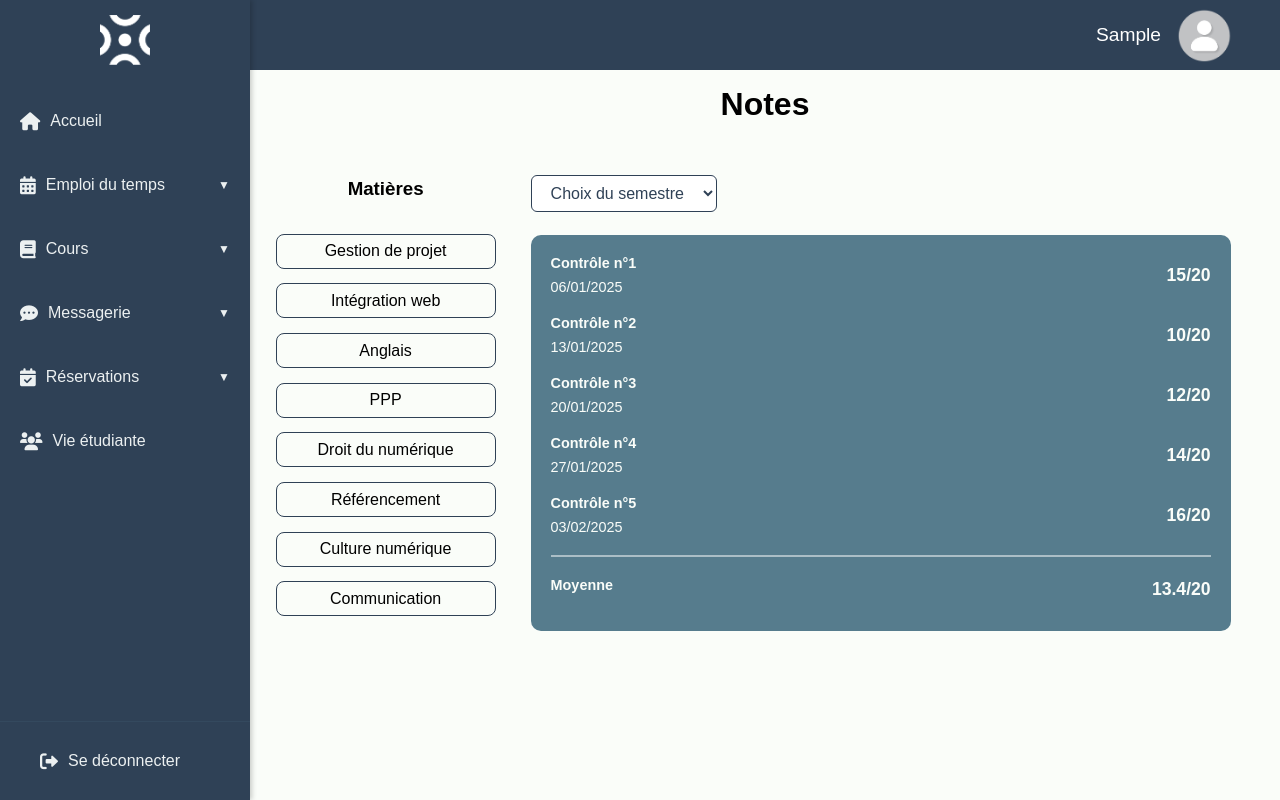
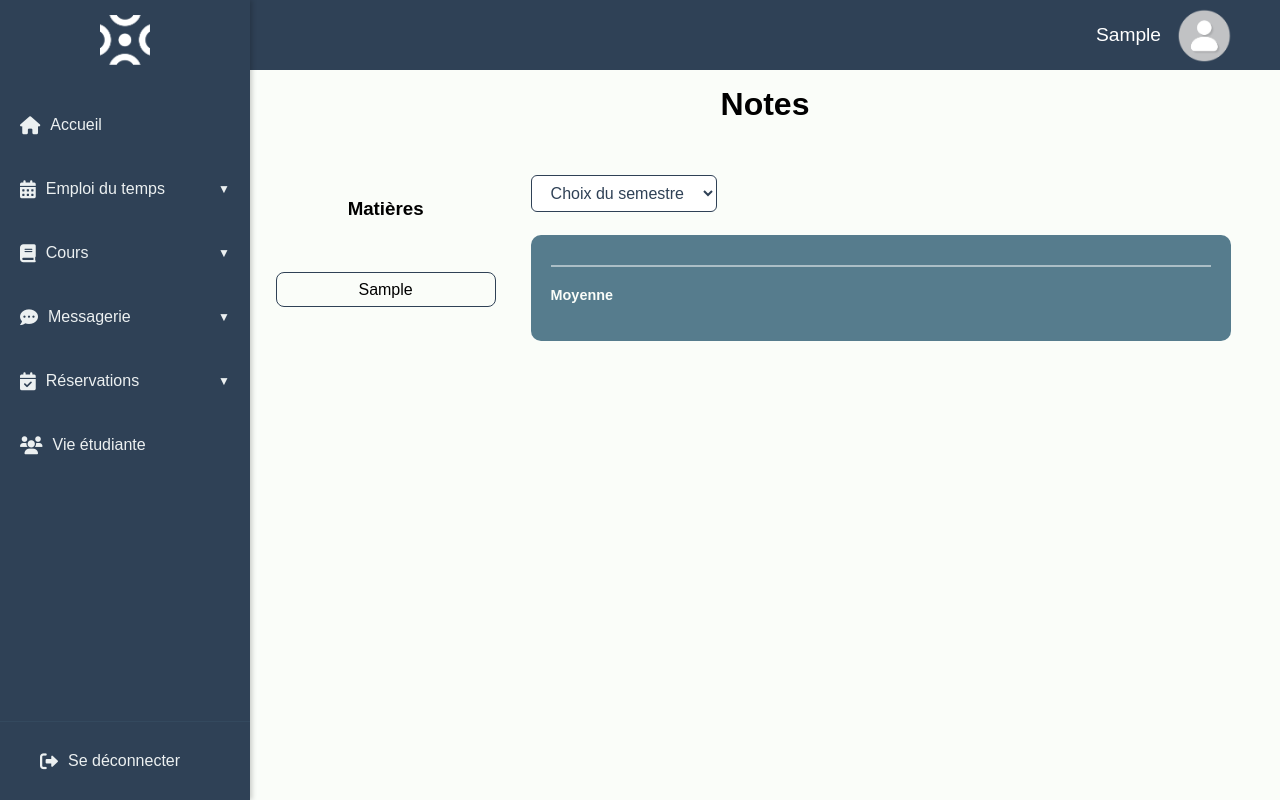
Before and after one commit to llclarall/ENT, a PHP site: page /notes.php in a window 1280 px wide. Run offline with PHP 8.4, Linux system fonts and the light colour scheme; the visitor is signed in with stand-in values (Sample User, id 1); tables that the repository leaves empty or names only in its code hold one stand-in row (values such as "Sample post").

Commit message:
back pages notes ajouté
ajout widget absences page profil

```diff
--- a/accueil.php
+++ b/accueil.php
@@ -19,6 +19,8 @@ $rendus = $stmt->fetchAll(PDO::FETCH_ASSOC);
 
 
 
+
+// Récupérer le total des heures d'absences non justifiées pour l'utilisateur connecté
 $user_id = $_SESSION['id'];
 
 try {
--- a/header.php
+++ b/header.php
@@ -16,6 +16,18 @@ $stmt->execute();
 $user = $stmt->fetch(PDO::FETCH_ASSOC);
 ?>
 
+<!DOCTYPE html>
+<html lang="fr">
+<head>
+    <meta charset="UTF-8">
+    <meta name="viewport" content="width=device-width, initial-scale=1.0">
+    <link rel="shortcut icon" href="images/logo.png" type="image/x-icon">
+</head>
+<body>
+
 <header>
     <a href="profil.php"><?=$user['prenom']?><img src="images/filler.png" alt=""></a>
 </header>
+
+</body>
+</html>
--- a/notes.php
+++ b/notes.php
@@ -2,100 +2,107 @@
 include 'header.php';
 include 'nav.php';
 ?>
-
 
 <!DOCTYPE html>
 <html lang="FR">
 <head>
     <meta charset="UTF-8">
     <link rel="stylesheet" href="styles.css">
-
     <link rel="preconnect" href="https://fonts.googleapis.com">
     <link rel="preconnect" href="https://fonts.gstatic.com" crossorigin>
-
     <meta name="viewport" content="width=device-width, initial-scale=1.0">
     <title>ENT | Notes</title>
+    <script>
+        // Fonction pour soumettre automatiquement le formulaire lors du changement de sélection
+        function submitForm() {
+            document.getElementById("semester-form").submit();
+        }
+    </script>
 </head>
 <body>
 
 <section class="page-notes">
-
     <h1>Notes</h1>
 
-
-
-
     <div class="container">
-
         <div class="small-boxes">
             <h3>Matières</h3>
+            <?php
+            // Récupérer toutes les matières distinctes
+            $query = "SELECT DISTINCT matiere FROM notes";
+            $stmt = $db->query($query);
 
-        <div class="small-box">Gestion de projet</div>
-        <div class="small-box">Intégration web</div>
-        <div class="small-box">Anglais</div>
-        <div class="small-box">PPP</div>
-        <div class="small-box">Droit du numérique</div>
-        <div class="small-box">Référencement</div>
-        <div class="small-box">Culture numérique</div>
-        <div class="small-box">Communication</div>
+            // Afficher chaque matière dans une boîte
+            while ($row = $stmt->fetch(PDO::FETCH_ASSOC)) {
+                echo "<div class='small-box'>" . htmlspecialchars($row['matiere']) . "</div>";
+            }
+            ?>
         </div>
 
         <div class="large-box">
-
+            <!-- Formulaire pour choisir le semestre (avec soumission automatique) -->
+            <form method="POST" action="" id="semester-form">
                 <div class="semester-dropdown">
-        <select id="semester" name="semester">
+                    <select id="semester" name="semester" onchange="submitForm()">
                         <option value="" disabled selected>Choix du semestre</option>
-            <option value="semester1">Semestre 1</option>
-            <option value="semester2">Semestre 2</option>
+                        <option value="semestre1" <?php echo isset($_POST['semester']) && $_POST['semester'] == 'semestre1' ? 'selected' : ''; ?>>Semestre 1</option>
+                        <option value="semestre2" <?php echo isset($_POST['semester']) && $_POST['semester'] == 'semestre2' ? 'selected' : ''; ?>>Semestre 2</option>
                     </select>
                 </div>
+            </form>
 
-        <div class="control-row">
-            <div class="control-info">
-                <p class="gras">Contrôle n°1</p>
-                <p class="date">06/01/2025</p>
-            </div>
-            <div class="control-note">15/20</div>
-        </div>
-        <div class="control-row">
-            <div class="control-info">
-                <p class="gras">Contrôle n°2</p>
-                <p class="date">13/01/2025</p>
-            </div>
-            <div class="control-note">10/20</div>
-        </div>
-        <div class="control-row">
-            <div class="control-info">
-                <p class="gras">Contrôle n°3</p>
-                <p class="date">20/01/2025</p>
-            </div>
-            <div class="control-note">12/20</div>
-        </div>
-        <div class="control-row">
-            <div class="control-info">
-                <p class="gras">Contrôle n°4</p>
-                <p class="date">27/01/2025</p>
-            </div>
-            <div class="control-note">14/20</div>
-        </div>
-        <div class="control-row">
-            <div class="control-info">
-                <p class="gras">Contrôle n°5</p>
-                <p class="date">03/02/2025</p>
-            </div>
-            <div class="control-note">16/20</div>
-        </div>
+            <?php
+            // Sélectionner toutes les notes pour un semestre spécifique
+            if (isset($_POST['semester'])) {
+                $semester = $_POST['semester'];
+                $query = "SELECT * FROM notes WHERE semestre = :semester";
+                $stmt = $db->prepare($query);
+                $stmt->bindParam(':semester', $semester);
+                $stmt->execute();
+            } else {
+                // Par défaut afficher les notes pour le semestre 1
+                $query = "SELECT * FROM notes WHERE semestre = 'semestre1'";
+                $stmt = $db->query($query);
+            }
+
+            // Afficher les contrôles et leurs notes
+            while ($row = $stmt->fetch(PDO::FETCH_ASSOC)) {
+                echo "<div class='control-row'>";
+                echo "<div class='control-info'>";
+                echo "<p class='gras'>" . ($row['controle_nom']) . "</p>";
+                $date = new DateTime($row['date']);
+                echo "<p class='date'>" . $date->format('d/m/Y') . "</p>";
+                echo "</div>";
+                echo "<div class='control-note'>" . ($row['note']) . "/20</div>";
+                echo "</div>";
+            }
+            ?>
+
             <div class="separator"></div>
             <div class="control-row">
                 <div class="control-info">
                     <p class="gras">Moyenne</p>
                 </div>
-            <div class="control-note">13.4/20</div>
+                <?php
+                // Calculer la moyenne
+                if (isset($semester)) {
+                    $query = "SELECT AVG(note) AS moyenne FROM notes WHERE semestre = :semester";
+                    $stmt = $db->prepare($query);
+                    $stmt->bindParam(':semester', $semester);
+                    $stmt->execute();
+                    $row = $stmt->fetch(PDO::FETCH_ASSOC);
+
+                    // Vérifier si la moyenne est null et la définir sur 0 si nécessaire
+                    $moyenne = $row['moyenne'] ?? 0;
+                    echo "<div class='control-note'>" . number_format($moyenne, 2) . "/20</div>";
+                }
+                ?>
             </div>
         </div>
 
     </div>
 
 </section>
+
 </body>
 </html>
--- a/reserver.php
+++ b/reserver.php
@@ -24,7 +24,7 @@ include 'nav.php';
     <br>
 
     <div class="flex-container-btn">
-        <a href="mes_réservations" class="resas archives-btn">Mes réservations</a>
+        <a href="mes_reservations.php" class="resas archives-btn">Mes réservations</a>
     </div>
 
     <div class="container">
--- a/script.js
+++ b/script.js
@@ -27,7 +27,7 @@ document.addEventListener('DOMContentLoaded', () => {
 
     // Basculer la visibilité du menu sur mobile
     toggleMenu.addEventListener('click', () => {
-      sideNav.classList.toggle('hidden'); // Basculer la classe 'hidden' pour afficher/masquer la barre latérale
+        sideNav.classList.toggle('hidden');
     });
 
     // Fonctionnalité de bascule des menus déroulants
@@ -51,14 +51,16 @@ document.addEventListener('DOMContentLoaded', () => {
         });
     });
 
-    // Assurez-vous que la barre latérale est visible lorsque la fenêtre dépasse 1130px
-    window.addEventListener('resize', () => {
-      if (window.innerWidth > 1130) {
+
+    // Fermer la barre latérale si un clic est effectué en dehors
+    document.addEventListener('click', (e) => {
+        if (window.innerWidth <= 1130) {
+            if (!sideNav.contains(e.target) && !toggleMenu.contains(e.target)) {
                 sideNav.classList.remove('hidden');
+            }
         }
     });
 });
-
 
 
 
@@ -248,3 +250,12 @@ function archiveMessage(messageId, isArchived, event) {
         window.location.href = 'archive_msg.php?id=' + messageId + '&new_status=' + (isArchived === 1 ? 0 : 1);
     }
 }
+
+
+
+
+/* NOTES dropdown */
+
+document.getElementById('semester').addEventListener('change', function() {
+    this.form.submit();
+});
```
Also changed, not shown: absences.php (+4 -4 lines), profil.php (+58 -20 lines), styles.css (+69 -11 lines). Lines whose indentation alone changed are shown as unchanged.
